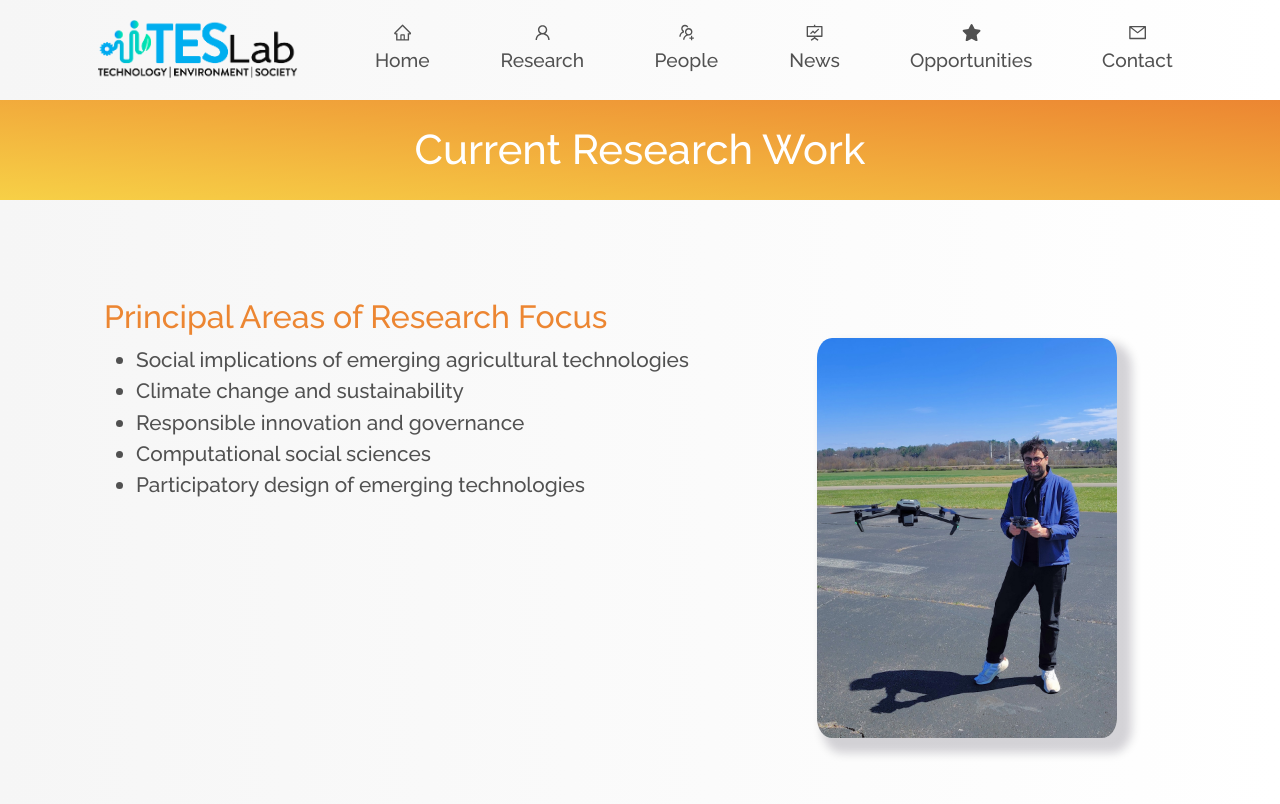
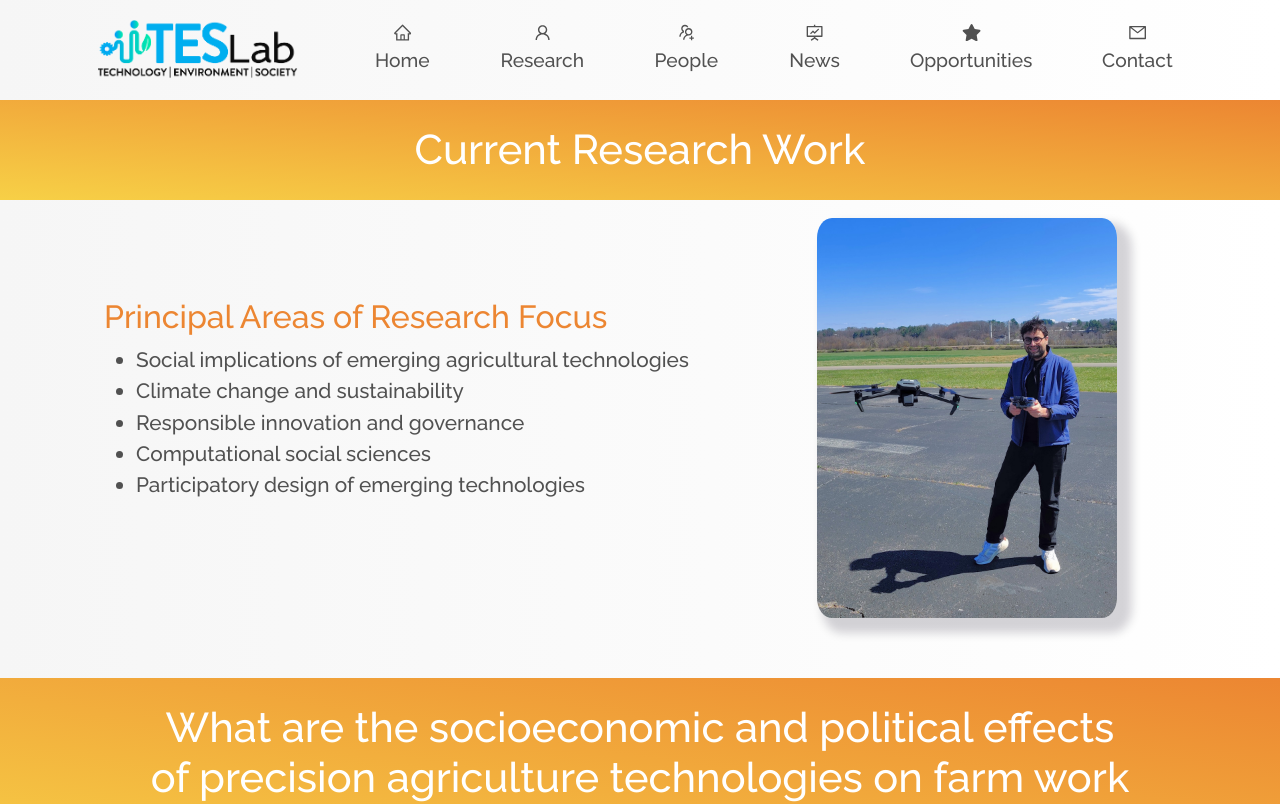
Before and after one commit to mehulbVT/teslab, a React (Create React App) app: page /teslab/research in a window 1280 px wide. Shown: the top 804 px of the page. Built offline with nearby package versions, Linux system fonts and the light colour scheme.

Commit message:
Image drone changes

```diff
--- a/src/components/Research/Research.js
+++ b/src/components/Research/Research.js
@@ -38,7 +38,7 @@ function Research() {
           </Col>
           <Col
             md={5}
-            style={{ paddingTop: "120px", paddingBottom: "50px" }}
+            // style={{ paddingTop: "120px", paddingBottom: "50px" }}
             className="about-img"
           >
             <img src={drone} alt="about" className="img-fluid team-pic" />
```
